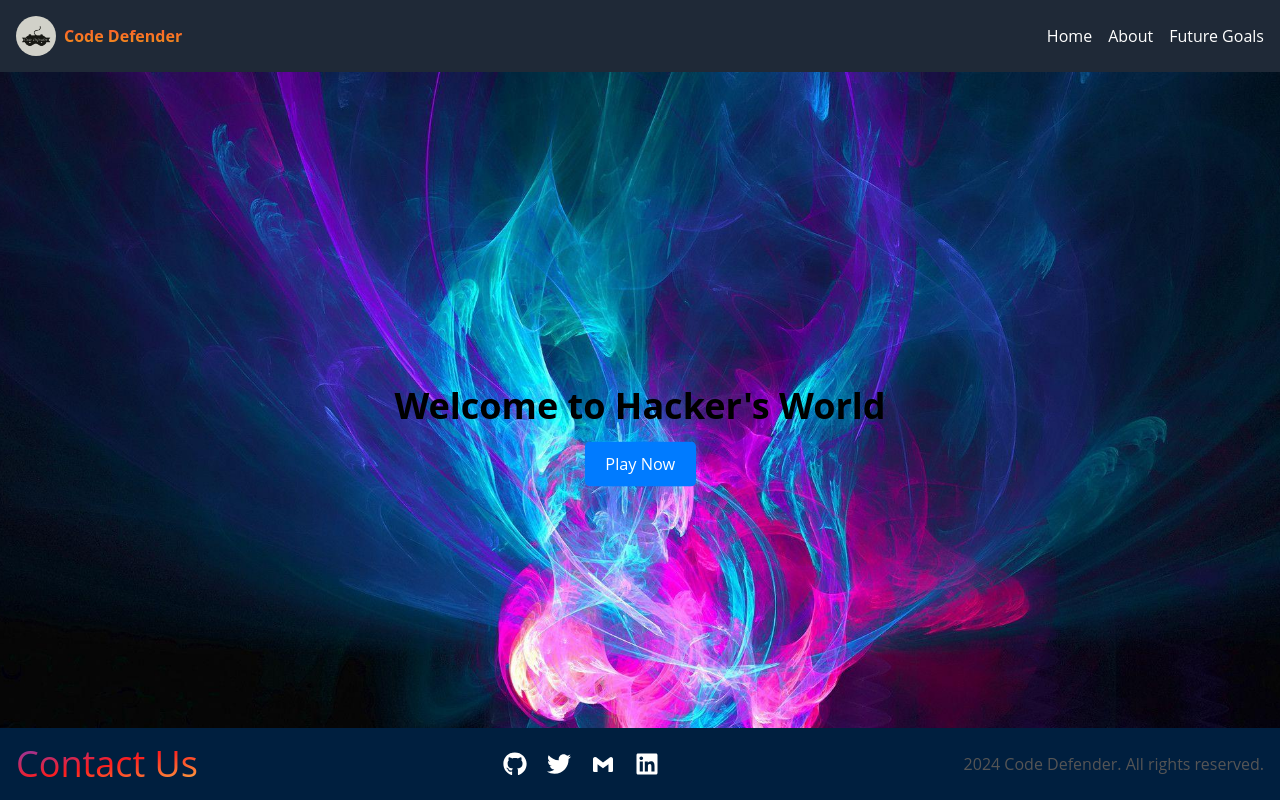
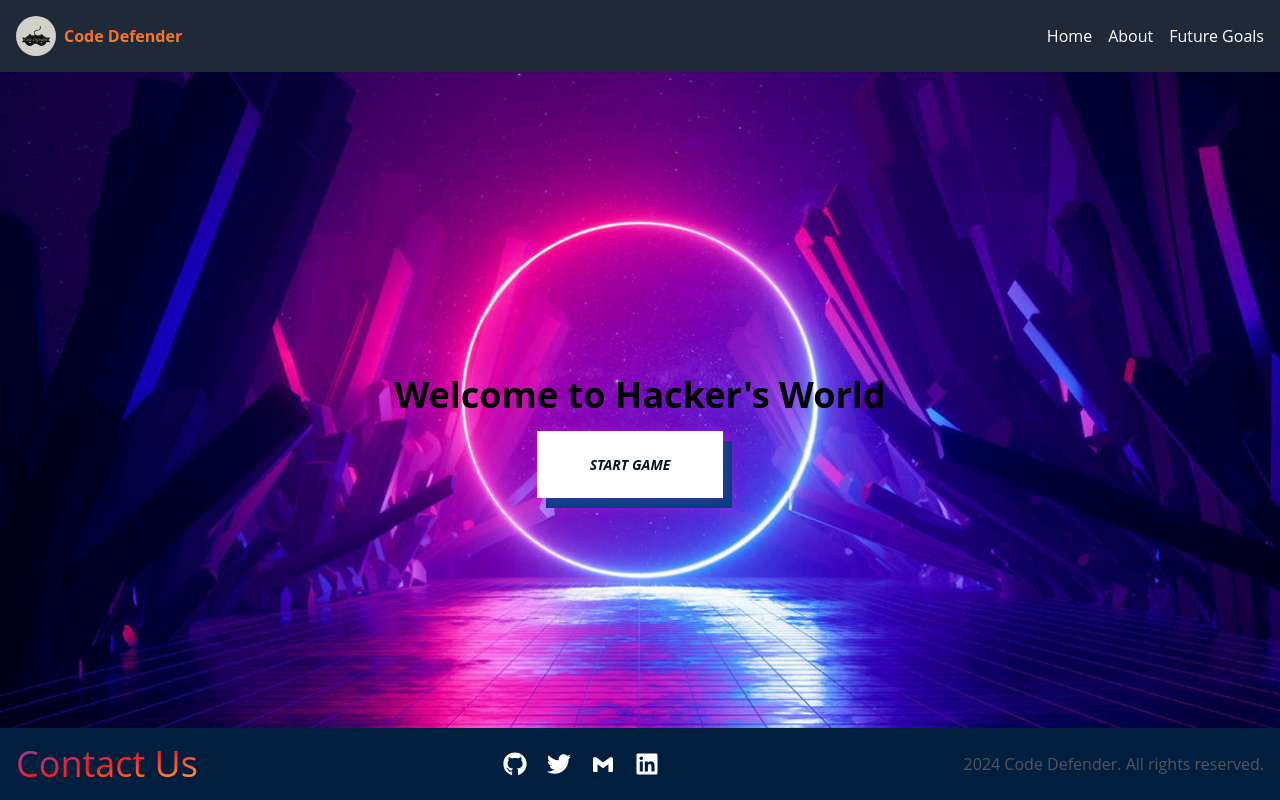
Before and after one commit to akrai15/Synchronicity_S1, a React (Vite) app in the folder CodeDefender/: page / in a window 1280 px wide. Built offline with nearby package versions, Linux system fonts and the light colour scheme.

Commit message:
updating about

```diff
--- /dev/null
+++ b/CodeDefender/src/assets/btn.css
@@ -0,0 +1,50 @@
+.btn {
+	display: inline-block;
+	border: none;
+	font-size: 14px;
+	font-weight: 700;
+	font-style: italic;
+	min-width: 186px;
+	padding: 24px 30px;
+	border-radius: 0;
+	text-transform: uppercase;
+	color: #081624;
+	line-height: normal;
+	cursor: pointer;
+	text-align: center;
+	background: #fff;
+	position: relative;
+	z-index: 1;
+}
+
+.btn img {
+	position: relative;
+	left: 13px;
+	width: auto !important;
+	display: inline-block !important;
+}
+
+.btn:after,
+.btn:before {
+	position: absolute;
+	content: "";
+	width: 100%;
+	height: 100%;
+	left: 9px;
+	top: 10px;
+	background: #004080;
+	z-index: -2;
+	-webkit-box-shadow: 0 0 9px 3px rgba(226, 30, 228, 0.24);
+	box-shadow: 0 0 9px 3px rgba(226, 30, 228, 0.24);
+}
+
+.btn:before {
+	left: 0;
+	top: 0;
+	background: #fff;
+	z-index: -1;
+}
+
+.btn:hover {
+	color: #081624;
+}
--- a/CodeDefender/src/components/About.jsx
+++ b/CodeDefender/src/components/About.jsx
@@ -1,10 +1,74 @@
+import React from 'react';
+import Footer from './Footer';
+import Navbar from './Navbar';
+import imgo from '../assets/img1.jpg';
+import imgt from '../assets/img2.jpg';
 
-import React from 'react';
-function About(){
-    return(
-        <div className="bg-blue-500">
-            <h1>Home</h1>
+const About = () => {
+  return (
+    <div>
+    <Navbar />
+    <div className='bg-blue-500 w-[100%] min-h-screen mb-10 overflow-hidden'>
+
+      {/* Section 1: Introduction */}
+      <div className='flex flex-row justify-center items-center  mb-10 font-bold text-[60px]'>
+        About Sense Hacker
+      </div>
+
+      {/* Section 2: Project Story */}
+      <div className='overflow-y-auto'>
+
+        <div className='flex flex-row justify-between mb-10'>
+
+          {/* Image */}
+          <div>
+            <img
+              src={imgo}
+              height="450px"
+              width="450px"
+              className='translate-x-12'
+              alt="Project Image"
+            />
+          </div>
+
+          {/* Text */}
+          <div className='text-white font-medium text-[20px] -translate-x-16 pt-10'>
+            The story of the project is fascinating. An anonymous hacker is targeting you 😱. Face his attacks with three options. Choose the correct one to make the hacker lose points 🙌, or become a victim otherwise.
+          </div>
         </div>
-    );
-}
+
+        {/* Section 3: Project Functionality */}
+        <div className='flex flex-row justify-between mb-10 pb-20'>
+
+          {/* Text */}
+          <div className='flex flex-col'>
+            <div className='bg-gradient-to-b from-[#FF512F] to-[#F09819] bg-clip-text text-[50px] font-semibold text-transparent mb-10'>
+              What it does
+            </div>
+            <div className='text-white font-medium text-[20px] translate-x-8 -translate-y-10'>
+              Our game simulates various ways a hacker can attempt to steal your data or hack your computer. Interact with the platform to learn techniques for staying safe. Hacker attacks are simulated through cards, and for each hacker card, the user receives three option cards. By choosing cards, users can learn good practices and measures for different situations.
+            </div>
+          </div>
+
+          {/* Image */}
+          <div>
+            <img
+              src={imgt}
+              height="450px"
+              width="450px"
+              className='-translate-x-12'
+              alt="Project Image"
+            />
+          </div>
+        </div>
+      </div>
+
+      {/* Footer with scrollable style */}
+      <Footer className='overflow-y-auto' />
+
+    </div>
+    </div>
+  );
+};
+
 export default About;
--- a/CodeDefender/src/components/Home.jsx
+++ b/CodeDefender/src/components/Home.jsx
@@ -5,9 +5,11 @@ import { Link } from 'react-router-dom';
 import bg1 from '../assets/bg1.jpg';
 import bg2 from '../assets/bg2.jpg';
 import bg5 from '../assets/bg5.jpg';
+import bg6 from '../assets/bg6.jpg';
 import Footer from './Footer';
 import Navbar from './Navbar';
-const images = [bg1, bg2, bg5];
+import '../assets/btn.css';
+const images = [bg1, bg2, bg5,bg6];
 const slideInterval = 1000; // Change slide every 3 seconds
 
 function Home() {
@@ -35,12 +37,14 @@ function Home() {
           backgroundRepeat: 'no-repeat',
         }}
       >
-        <div className="text-center text-dark full-screen-content">
-          <h2 className="text-4xl font-bold mb-4">Welcome to Hacker's World</h2>
-          <Link to="/game">
-            <button className="sexy-button">Play Now</button>
-          </Link>
-        </div>
+         <div className="text-center items-center justify-center text-dark full-screen-content h-screen flex flex-col">
+      <h2 className="text-4xl font-bold mb-4 ">Welcome to Hacker's World</h2>
+      <Link to="/game">
+
+          <a className="btn block mr-5">Start Game</a>
+
+      </Link>
+    </div>
       </div>
       <Footer />
       </div>
```
Also changed, not shown: CodeDefender/src/assets/bg6.jpg (added).
